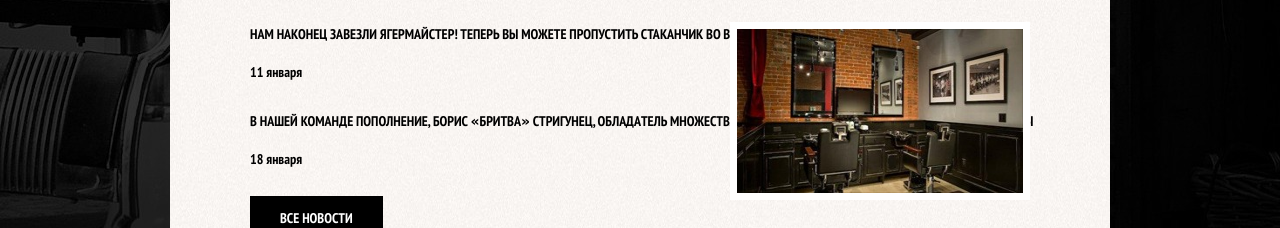
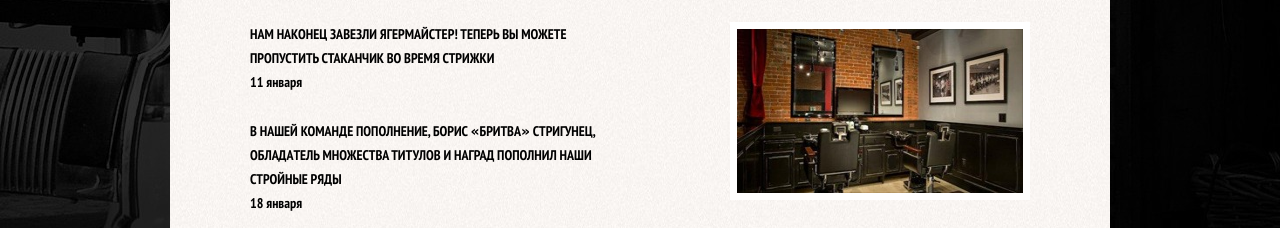
Before and after one commit to Ustasya/Barbershop, a plain HTML site: page index.html in a window 1280 px wide. Shown: the part 724-952 px from the top of the page. Drawn offline with Linux system fonts and the light colour scheme; files whose address does not match are found by name.

Commit message:
Update index.html
fixed news__text width bug in index.html

```diff
--- a/index.html
+++ b/index.html
@@ -87,14 +87,14 @@
       <h2 class="news__title">Новости</h2>
       <ul class="news__list">
         <li class="news__item">
-          <p class="news__text">
+          <p class="news__text-short">
             Нам наконец завезли ягермайстер! Теперь вы можете пропустить
             стаканчик во время стрижки
           </p>
           <time class="news__time" datetime="2020-01-11">11 января</time>
         </li>
         <li class="news__item">
-          <p class="news__text">
+          <p class="news__text-short">
             В нашей команде пополнение, Борис «Бритва» Стригунец, обладaтель
             множества титулов и наград пополнил наши стройные ряды
           </p>
```
